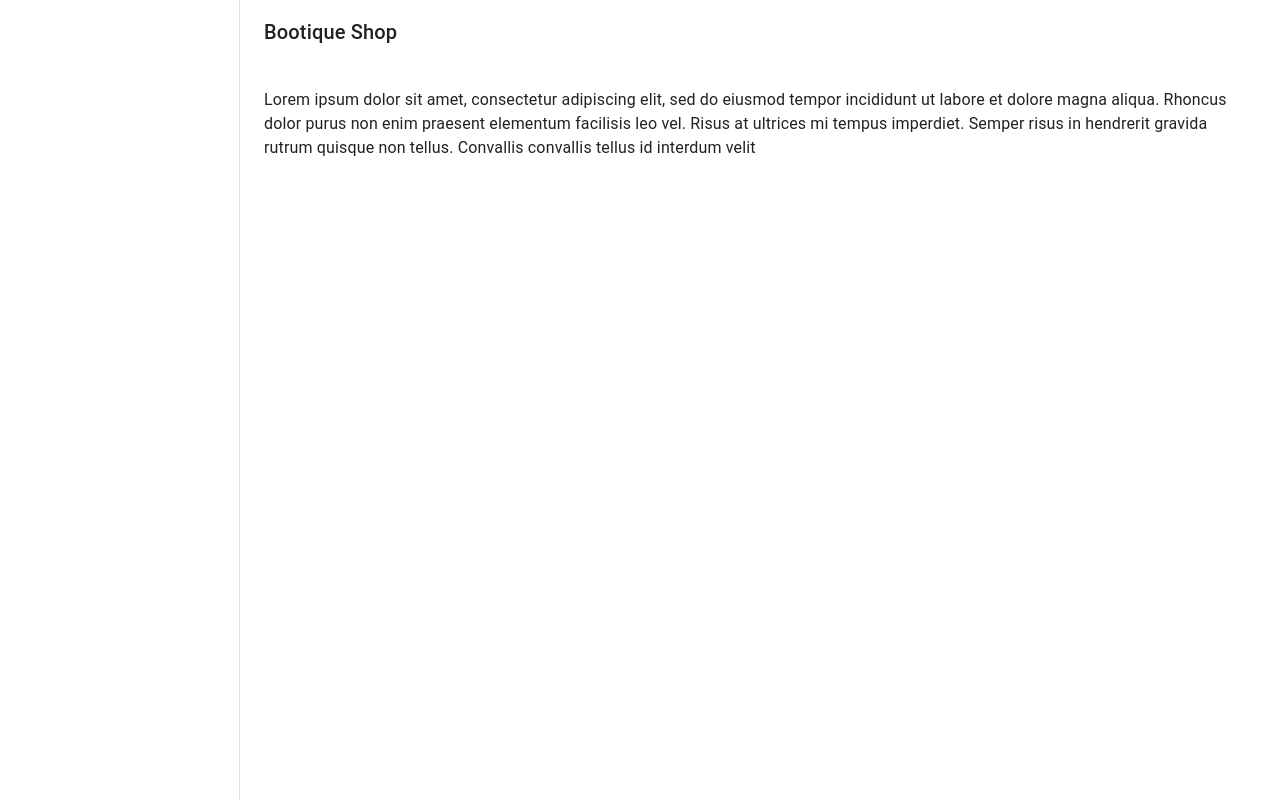
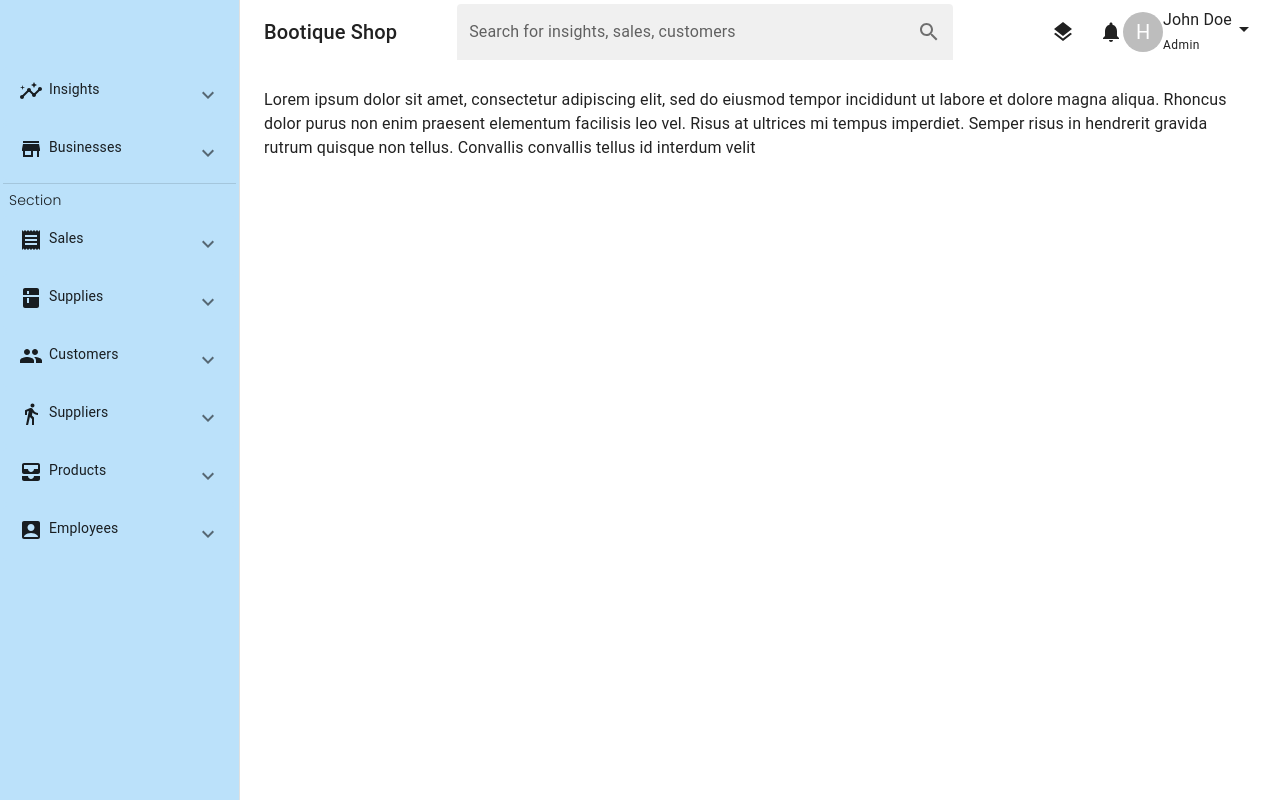
Before and after one commit to OdidaProtas/Ngong, a React (Vite) app: page / in a window 1280 px wide. Built offline with nearby package versions, Linux system fonts and the light colour scheme.

Commit message:
add navitems

```diff
--- a/src/components/DrawerComponent/DrawerComponent.tsx
+++ b/src/components/DrawerComponent/DrawerComponent.tsx
@@ -1,18 +1,37 @@
-import Divider from "@mui/material/Divider/Divider";
-import List from "@mui/material/List/List";
-import ListItem from "@mui/material/ListItem/ListItem";
-import ListItemIcon from "@mui/material/ListItemIcon/ListItemIcon";
-import ListItemText from "@mui/material/ListItemText/ListItemText";
 import Toolbar from "@mui/material/Toolbar/Toolbar";
 
 import Drawer from "@mui/material/Drawer";
-import InboxIcon from "@mui/icons-material/MoveToInbox";
-import MailIcon from "@mui/icons-material/Mail";
 import Box from "@mui/material/Box/Box";
+import { DrawerItemComponent } from "..";
+import colors from "../../constants/Themes/colors";
+import { drawerItems, sections } from "../../constants/drawerItems";
+import { Divider, Typography } from "@mui/material";
 
 const drawer = (
-  <div>
+  <div
+    style={{
+      backgroundColor: colors.accent,
+      minHeight: "100vh",
+      padding: "3px",
+      overflow:"hidden"
+    }}
+  >
     <Toolbar />
+    {drawerItems.map((item: any, idx: number) => {
+      return <DrawerItemComponent key={idx} item={item} />;
+    })}
+    <Divider />
+    <div>
+      <Typography
+        style={{ fontFamily: "Poppins", margin: "6px" }}
+        variant="body2"
+      >
+        Section
+      </Typography>
+      {sections.map((item: any, idx: number) => {
+        return <DrawerItemComponent key={idx} item={item} />;
+      })}
+    </div>
   </div>
 );
 
--- /dev/null
+++ b/src/components/DrawerItemComponent/DrawerItemComponent.tsx
@@ -0,0 +1,36 @@
+import Accordion from "@mui/material/Accordion";
+import AccordionSummary from "@mui/material/AccordionSummary";
+import AccordionDetails from "@mui/material/AccordionDetails";
+import Typography from "@mui/material/Typography";
+import ExpandMoreIcon from "@mui/icons-material/ExpandMore";
+import colors from "../../constants/Themes/colors";
+
+interface DrawerItemComponentInterface {
+  item: any;
+}
+
+export default function DrawerItemComponent({
+  item,
+}: DrawerItemComponentInterface) {
+  const { title, icon } = item;
+  return (
+    <div style={{ marginBottom: "3px" }}>
+      <Accordion
+        elevation={0}
+        disableGutters
+        style={{ backgroundColor: colors.accent }}
+      >
+        <AccordionSummary
+          expandIcon={<ExpandMoreIcon />}
+          aria-controls="panel1a-content"
+          id="panel1a-header"
+        >
+          <div style={{ marginRight: "6px" }}>{icon}</div>
+          <Typography variant="body2">{title}</Typography>
+        </AccordionSummary>
+        <AccordionDetails>
+        </AccordionDetails>
+      </Accordion>
+    </div>
+  );
+}
--- a/src/components/NavbarComponent/NavbarComponent.tsx
+++ b/src/components/NavbarComponent/NavbarComponent.tsx
@@ -5,6 +5,14 @@ import MenuIcon from "@mui/icons-material/Menu";
 import Toolbar from "@mui/material/Toolbar";
 import Typography from "@mui/material/Typography";
 import useStyles from "./NavbarComponent.styles";
+import TextField from "@mui/material/TextField/TextField";
+import InputAdornment from "@mui/material/InputAdornment/InputAdornment";
+import SearchIcon from "@mui/icons-material/Search";
+import LayersIcon from "@mui/icons-material/Layers";
+import ArrowDropDownIcon from "@mui/icons-material/ArrowDropDown";
+import Box from "@mui/material/Box/Box";
+import NotificationsIcon from "@mui/icons-material/Notifications";
+import { Avatar } from "@mui/material";
 
 const drawerWidth = 240;
 
@@ -36,8 +44,74 @@ export default function NavbarComponent() {
           <Typography variant="h6" noWrap component="div">
             Bootique Shop
           </Typography>
+          <div
+            style={{ textAlign: "center", marginLeft: "60px", width: "50%" }}
+          >
+            <SearchBox />
+          </div>
+          <Box sx={{ flexGrow: 1 }} />
+          <Box sx={{ display: { xs: "none", md: "flex" } }}>
+            <IconButton
+              size="large"
+              aria-label="show 17 new notifications"
+              color="inherit"
+            >
+              <LayersIcon />
+            </IconButton>
+            <IconButton
+              size="large"
+              edge="end"
+              aria-label="account of current user"
+              // aria-controls={menuId}
+              aria-haspopup="true"
+              // onClick={handleProfileMenuOpen}
+              color="inherit"
+            >
+              <NotificationsIcon />
+            </IconButton>
+          </Box>
+          <Box sx={{ display: { xs: "flex", md: "none" } }}>
+            <IconButton
+              size="large"
+              aria-label="show more"
+              // aria-controls={mobileMenuId}
+              aria-haspopup="true"
+              // onClick={handleMobileMenuOpen}
+              color="inherit"
+            >
+              <LayersIcon />
+            </IconButton>
+          </Box>
+          <Avatar>H</Avatar>
+          <div>
+            <Typography>John Doe</Typography>
+            <Typography variant="caption">Admin</Typography>
+          </div>
+          <div>
+            <ArrowDropDownIcon />
+          </div>
         </Toolbar>
       </AppBar>
     </>
   );
 }
+
+const SearchBox = () => {
+  return (
+    <TextField
+      id="input-with-icon-textfield"
+      label="Search for insights, sales, customers"
+      variant="filled"
+      style={{ borderRadius: "24px" }}
+      fullWidth
+      InputProps={{
+        endAdornment: (
+          <InputAdornment position="end">
+            <SearchIcon />
+          </InputAdornment>
+        ),
+        disableUnderline: true,
+      }}
+    />
+  );
+};
--- a/src/components/index.ts
+++ b/src/components/index.ts
@@ -5,7 +5,7 @@ import SignInWithGoogleComponent from "./SignInWithGoogleComponent/SignInWithGoo
 import AuthenticationFormComponent from "./AuthenticationFormComponent/AuthenticationFormComponent";
 import NavbarComponent from "./NavbarComponent/NavbarComponent";
 import DrawerComponent from "./DrawerComponent/DrawerComponent";
-
+import DrawerItemComponent from "./DrawerItemComponent/DrawerItemComponent";
 export {
   OnboardingComponent,
   StyledBackground,
@@ -14,4 +14,5 @@ export {
   SignInWithGoogleComponent,
   NavbarComponent,
   DrawerComponent,
+  DrawerItemComponent,
 };
--- /dev/null
+++ b/src/constants/drawerItems.tsx
@@ -0,0 +1,38 @@
+import InsightsIcon from "@mui/icons-material/Insights";
+import StoreIcon from "@mui/icons-material/Store";
+import ReceiptIcon from "@mui/icons-material/Receipt";
+import PeopleIcon from "@mui/icons-material/People";
+import KitchenIcon from "@mui/icons-material/Kitchen";
+import DirectionsWalkIcon from "@mui/icons-material/DirectionsWalk";
+import AllInboxIcon from "@mui/icons-material/AllInbox";
+import AccountBoxIcon from "@mui/icons-material/AccountBox";
+
+const drawerItems = [
+  {
+    title: "Insights",
+    icon: <InsightsIcon />,
+    items: [
+      { title: "Overview" },
+      { title: "Sales Insights" },
+      { title: "Customer Insights" },
+      { title: "Churn Rate Insights" },
+      { title: "Revenue Insights" },
+    ],
+  },
+  {
+    title: "Businesses",
+    icon: <StoreIcon />,
+    items: [],
+  },
+];
+
+const sections = [
+  { title: "Sales", icon: <ReceiptIcon /> },
+  { title: "Supplies", icon: <KitchenIcon /> },
+  { title: "Customers", icon: <PeopleIcon /> },
+  { title: "Suppliers", icon: <DirectionsWalkIcon /> },
+  { title: "Products", icon: <AllInboxIcon /> },
+  { title: "Employees", icon: <AccountBoxIcon /> },
+];
+
+export { drawerItems, sections };
```
Also changed, not shown: src/components/DrawerComponent/DrawerComponent.styles.ts (added, +12 -0 lines).
